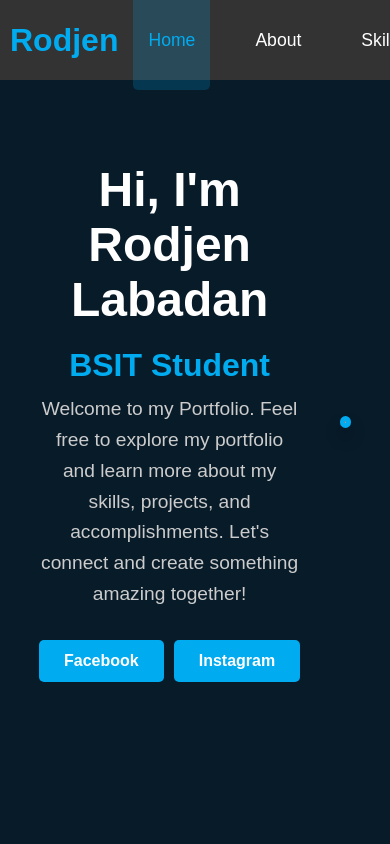
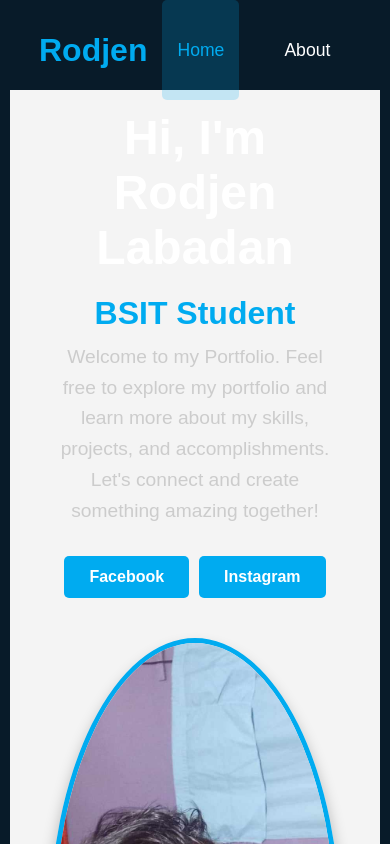
Before and after one commit to rodsylabs01/rodsylabs, a plain HTML site: page index.html in a window 390 px wide. Shown: the top 844 px of the page. Drawn offline with Linux system fonts and the light colour scheme.

Commit message:
Update styles.css

```diff
--- a/styles.css
+++ b/styles.css
@@ -478,34 +478,26 @@ footer {
     background: var(--bg-color);
 }
 
-/* Base styles */
-body {
-  font-family: Arial, sans-serif;
-  margin: 0;
-  padding: 0;
-}
+/* Responsive Styles */
+@media (max-width: 768px) {
+  nav ul {
+    text-align: left;
+  }
 
-header {
-  background-color: #333;
-  padding: 10px;
-}
+  nav ul li {
+    display: block;
+    margin: 10px 0;
+  }
 
-nav ul {
-  list-style: none;
-  padding: 0;
-  margin: 0;
-  text-align: center;
-}
+  nav ul li a {
+    font-size: 18px;
+  }
 
-nav ul li {
-  display: inline-block;
-  margin: 0 15px;
-}
-
-nav ul li a {
-  color: white;
-  text-decoration: none;
-  font-size: 16px;
+  section {
+    padding: 20px;
+    margin: 10px;
+    background-color: #f4f4f4;
+  }
 }
 
 /* Mobile-specific styles */
```
